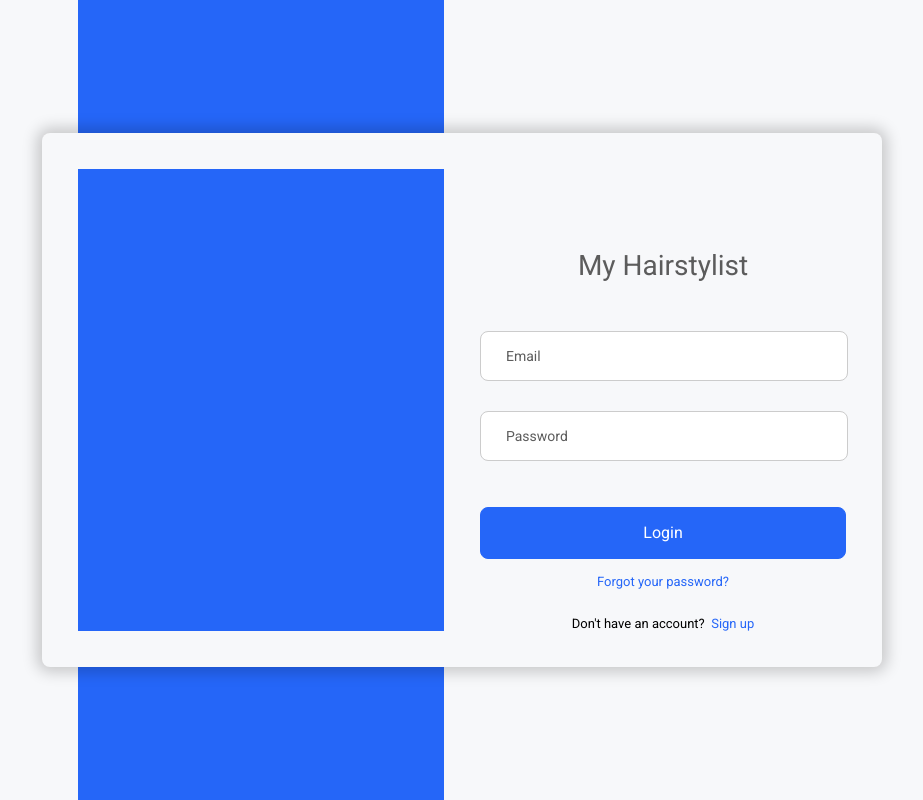
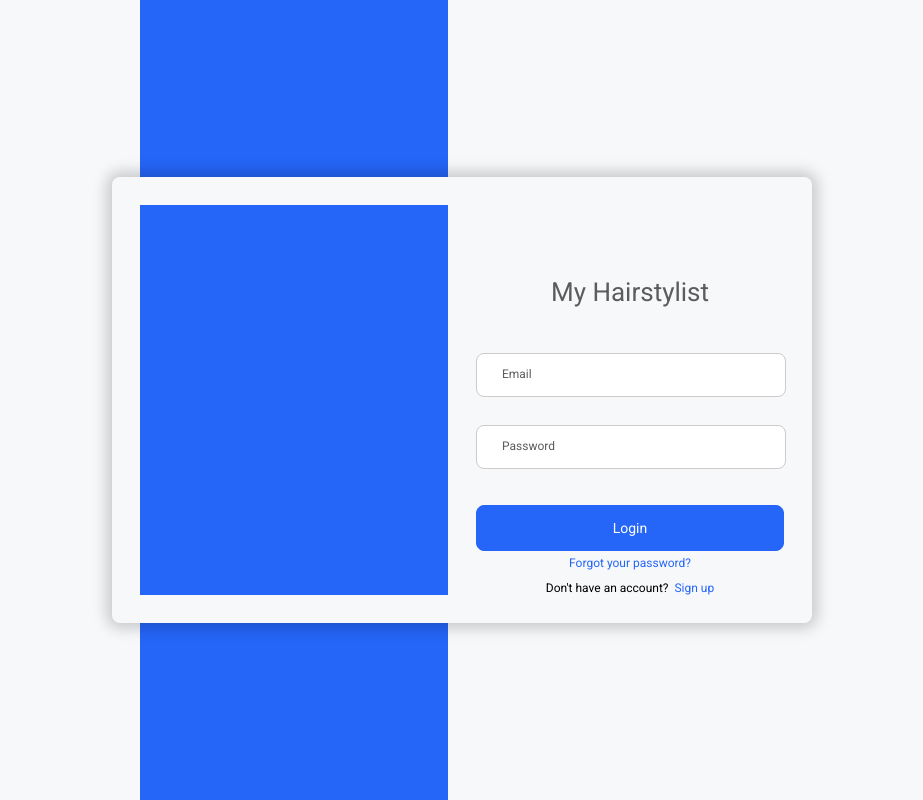
Before and after one commit to spaulas/my-hairstylist-auth-ui, a React app: page /auth/sign-in in a window 1280 px wide. Shown: the whole page, without its empty margins (178-1101 px from the left). Built offline with nearby package versions, Linux system fonts and the light colour scheme.

Commit message:
Add mixins for medium desktop

```diff
--- a/src/components/common/Button/button.styles.scss
+++ b/src/components/common/Button/button.styles.scss
@@ -21,3 +21,9 @@ button {
     }
   }
 }
+
+@media only screen and (max-width: $medium-desktop__max) {
+  button {
+    padding: 14px 0;
+  }
+}
--- a/src/components/common/Layout/layout.styles.scss
+++ b/src/components/common/Layout/layout.styles.scss
@@ -14,6 +14,7 @@
     top: 0;
     bottom: 0;
     right: calc(50% + 18px);
+    transition: all 0.4s ease;
   }
 
   &--box {
@@ -51,17 +52,50 @@
   }
 }
 
-@media only screen and (min-width: $tablet-landscape__min) and (max-width: $tablet-landscape__max) {
+@media only screen and (max-width: $tablet-landscape__max) {
   .layout {
     max-width: 1140px;
 
     &--box {
       width: 840px;
       height: 534px;
+
+      &-strip {
+        margin: 32px 16px 32px 32px;
+      }
+
+      &-children {
+        margin: 32px 32px 32px 16px;
+      }
     }
 
     &--strip {
       width: 366px;
+      right: calc(50% + 16px);
     }
   }
 }
+
+@media only screen and (max-width: $medium-desktop__max) {
+  .layout {
+    max-width: 940px;
+
+    &--box {
+      width: 700px;
+      height: 446px;
+
+      &-strip {
+        margin: 28px 14px 28px 28px;
+      }
+
+      &-children {
+        margin: 28px 28px 28px 14px;
+      }
+    }
+
+    &--strip {
+      width: 308px;
+      right: calc(50% + 14px);
+    }
+  }
+}
--- a/src/components/generics/Form/Error/error.styles.scss
+++ b/src/components/generics/Form/Error/error.styles.scss
@@ -16,7 +16,7 @@
   }
 }
 
-@media only screen and (min-width: $tablet-landscape__min) and (max-width: $tablet-landscape__max) {
+@media only screen and (max-width: $tablet-landscape__max) {
   .error {
     left: 20px;
 
@@ -25,3 +25,13 @@
     }
   }
 }
+
+@media only screen and (max-width: $medium-desktop__max) {
+  .error {
+    left: 16px;
+
+    &__visible {
+      top: 44px;
+    }
+  }
+}
--- a/src/components/generics/Form/Field/field.styles.scss
+++ b/src/components/generics/Form/Field/field.styles.scss
@@ -28,12 +28,12 @@
         white 50%
       );
       padding: 0 5px;
-      font-size: 14px;
       color: $primary--blue !important;
     }
   }
 
   &--input {
+    @include form--field-label;
     transition: all 0.2s ease;
     color: $text--gray__dark;
     display: block;
@@ -48,8 +48,7 @@
     -webkit-background-clip: padding-box;
     background-clip: padding-box;
     background-color: #fff;
-    font-family: "HelveticaNeue", "Arial", sans-serif;
-    font-size: 105%;
+    font-size: 102%;
     letter-spacing: 0.8px;
 
     &:focus {
@@ -81,7 +80,7 @@ input:-webkit-autofill:active {
   -webkit-box-shadow: 0 0 0 30px white inset !important;
 }
 
-@media only screen and (min-width: $tablet-landscape__min) and (max-width: $tablet-landscape__max) {
+@media only screen and (max-width: $tablet-landscape__max) {
   .form {
     &--item {
       margin-bottom: 30px;
@@ -98,3 +97,22 @@ input:-webkit-autofill:active {
     }
   }
 }
+
+@media only screen and (max-width: $medium-desktop__max) {
+  .form {
+    &--item {
+      margin-bottom: 28px;
+    }
+
+    &--label {
+      &__focused {
+        left: 10px;
+        top: -18px !important;
+      }
+    }
+
+    &--input {
+      height: 32px;
+    }
+  }
+}
--- a/src/components/generics/Form/form.styles.scss
+++ b/src/components/generics/Form/form.styles.scss
@@ -34,10 +34,28 @@
   }
 }
 
-@media only screen and (min-width: $tablet-landscape__min) and (max-width: $tablet-landscape__max) {
+@media only screen and (max-width: $tablet-landscape__max) {
   .form {
     &--title {
       padding: 82px 0 50px 0;
     }
   }
 }
+
+@media only screen and (max-width: $medium-desktop__max) {
+  .form {
+    &--title {
+      padding: 68px 0 42px 0;
+    }
+
+    &--links {
+      &-forgot-password {
+        margin-top: 6px;
+      }
+    }
+
+    button {
+      margin-top: 8px;
+    }
+  }
+}
--- a/src/styles/_typography.scss
+++ b/src/styles/_typography.scss
@@ -8,9 +8,14 @@ h1 {
   letter-spacing: 0em;
   text-align: left;
 
-  @media only screen and (min-width: $tablet-landscape__min) and (max-width: $tablet-landscape__max) {
+  @media only screen and (max-width: $tablet-landscape__max) {
     font-size: 28px;
     line-height: 30px;
+  }
+
+  @media only screen and (max-width: $medium-desktop__max) {
+    font-size: 26px;
+    line-height: 38px;
   }
 }
 
@@ -22,10 +27,14 @@ h1 {
   letter-spacing: 0em;
   text-align: left;
 
-
-  @media only screen and (min-width: $tablet-landscape__min) and (max-width: $tablet-landscape__max) {
+  @media only screen and (max-width: $tablet-landscape__max) {
     font-size: 14px;
     line-height: 18px;
+  }
+
+  @media only screen and (max-width: $medium-desktop__max) {
+    font-size: 12px;
+    line-height: 14px;
   }
 }
 
@@ -37,9 +46,14 @@ h1 {
   letter-spacing: 0em;
   text-align: center;
 
-  @media only screen and (min-width: $tablet-landscape__min) and (max-width: $tablet-landscape__max) {
+  @media only screen and (max-width: $tablet-landscape__max) {
     font-size: 16px;
     line-height: 18px;
+  }
+
+  @media only screen and (max-width: $medium-desktop__max) {
+    font-size: 14px;
+    line-height: 16px;
   }
 }
 
@@ -51,9 +65,14 @@ h1 {
   letter-spacing: 0em;
   text-decoration: none;
 
-  @media only screen and (min-width: $tablet-landscape__min) and (max-width: $tablet-landscape__max) {
+  @media only screen and (max-width: $tablet-landscape__max) {
     font-size: 13px;
     line-height: 14px;
+  }
+
+  @media only screen and (max-width: $medium-desktop__max) {
+    font-size: 12px;
+    line-height: 13px;
   }
 }
 
@@ -65,8 +84,13 @@ h1 {
   letter-spacing: 0em;
   text-align: left;
 
-  @media only screen and (min-width: $tablet-landscape__min) and (max-width: $tablet-landscape__max) {
+  @media only screen and (max-width: $tablet-landscape__max) {
     font-size: 11px;
     line-height: 13px;
   }
+
+  @media only screen and (max-width: $medium-desktop__max) {
+    font-size: 10px;
+    line-height: 12px;
+  }
 }
```
